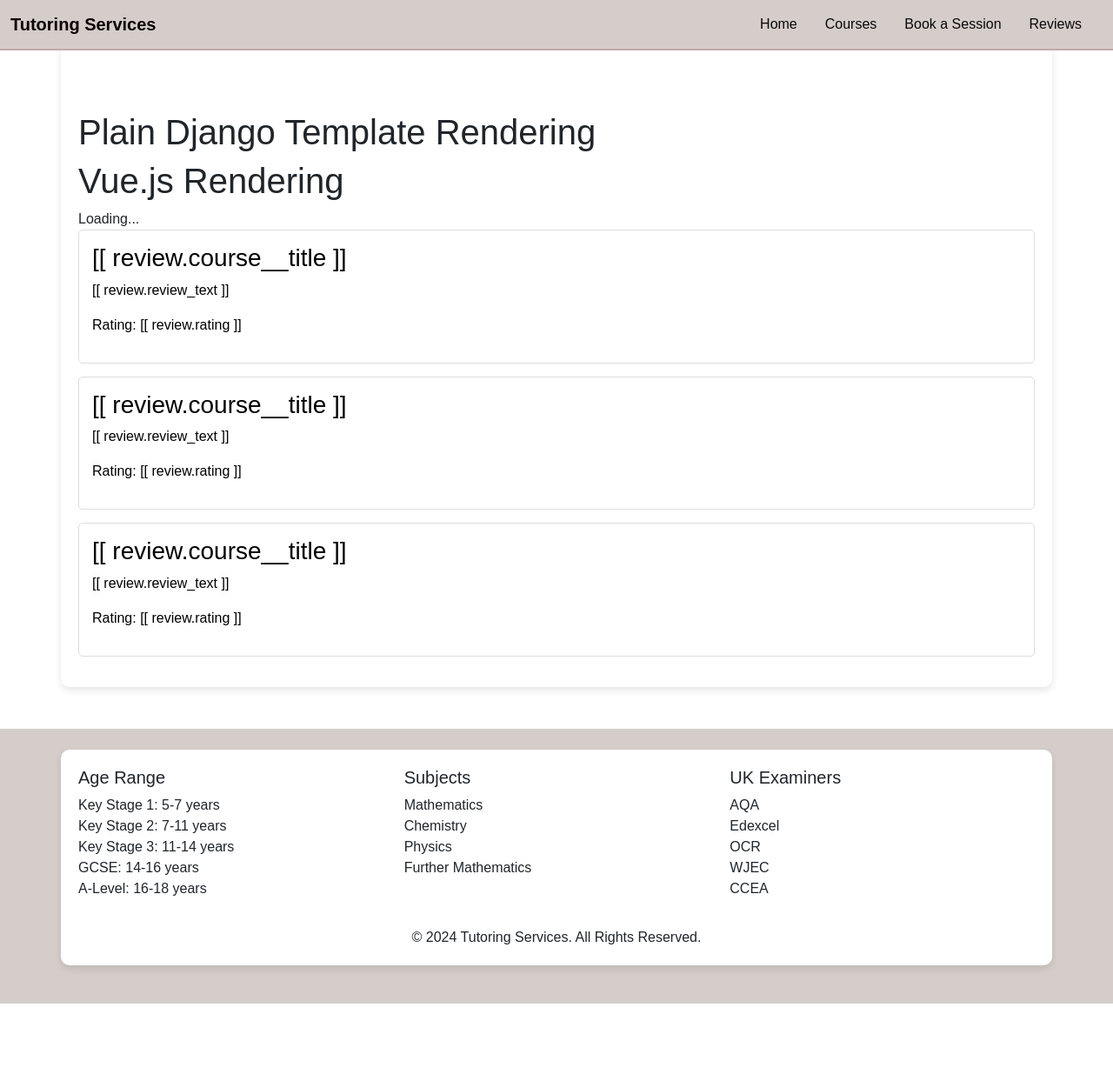
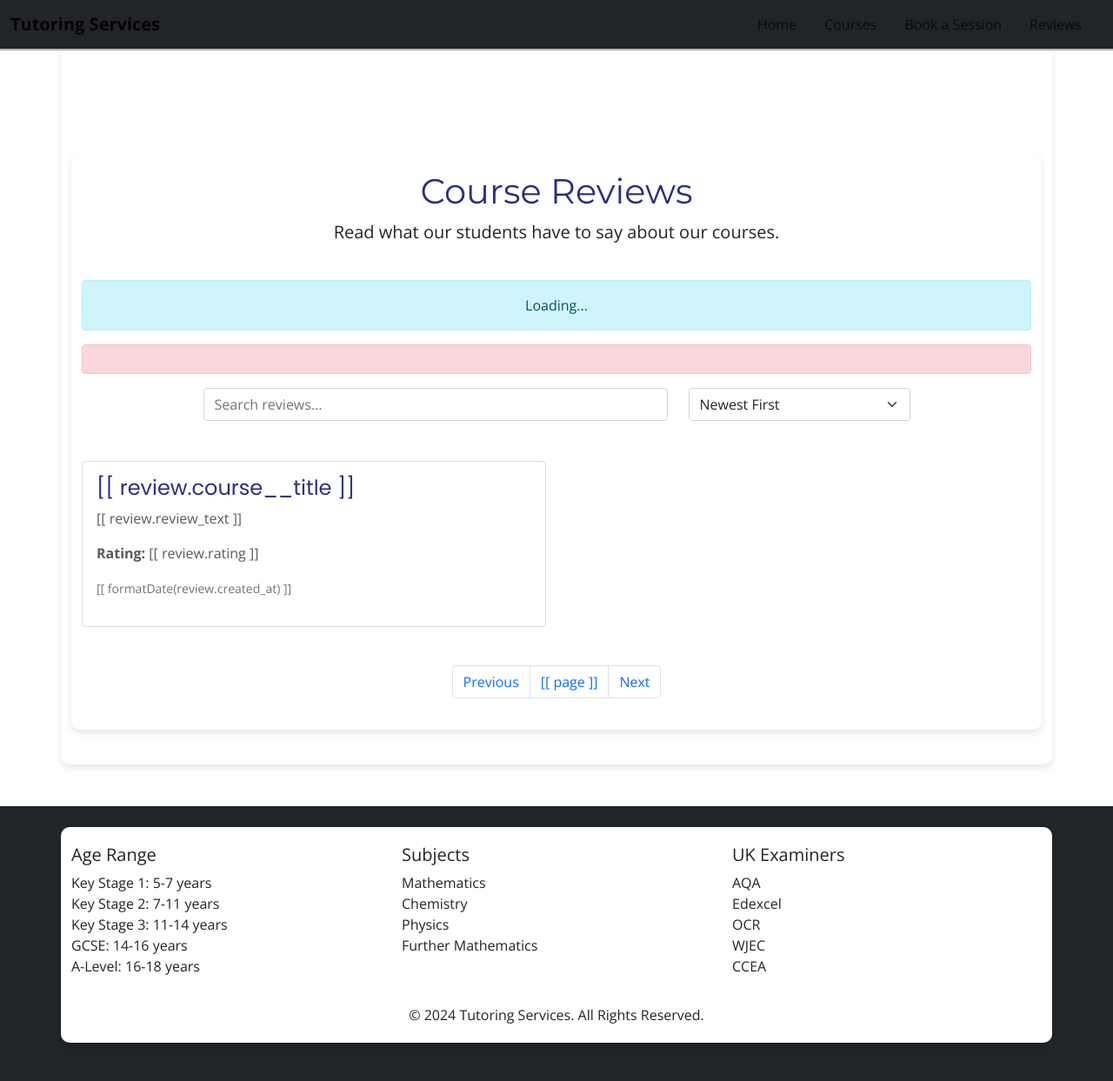
Before and after one commit to JesseRoss001/tutoring-services, a Django app: template tutoring/core/templates/core/reviews.html in a window 1280 px wide. Shown: the whole page at 87% size. Before the commit the page ends 1154 px from the top, so only its background shows below. Run offline with Django 3.2, Linux system fonts and the light colour scheme; the template is opened without the code that fills it, so the values that code supplies are empty.

Commit message:
reviews coming along

```diff
--- a/tutoring/core/templates/core/reviews.html
+++ b/tutoring/core/templates/core/reviews.html
@@ -1,20 +1,48 @@
 {% extends 'core/base.html' %}
 
-{% block title %}Reviews{% endblock %}
+{% block title %}Course Reviews{% endblock %}
 
 {% block extra_head %}
     <!-- Ensure Vue.js is in production mode by using the minified version -->
     <script src="https://cdn.jsdelivr.net/npm/vue@2.6.14/dist/vue.min.js"></script>
+    <!-- Bootstrap CSS -->
+    <link href="https://cdn.jsdelivr.net/npm/bootstrap@5.1.3/dist/css/bootstrap.min.css" rel="stylesheet">
+    <!-- Google Fonts -->
+    <link href="https://fonts.googleapis.com/css2?family=Montserrat:wght@400;700&family=Open+Sans:wght@400;700&family=Poppins:wght@400;700&display=swap" rel="stylesheet">
     <style>
-        .review {
-            color: black;
+        body {
+            font-family: 'Open Sans', sans-serif;
+        }
+        .header h1 {
+            font-family: 'Montserrat', sans-serif;
+            color: #2C2E83;
+        }
+        .review-card {
+            margin-bottom: 20px;
+            transition: transform 0.3s;
             border: 1px solid #ddd;
-            padding: 15px;
-            border-radius: 5px;
-            margin-bottom: 15px;
         }
-        .review h3 {
-            margin-top: 0;
+        .review-card:hover {
+            transform: scale(1.05);
+        }
+        .review-card h3 {
+            font-family: 'Poppins', sans-serif;
+            font-size: 1.5rem;
+            color: #2C2E83;
+        }
+        .review-card p {
+            font-size: 1rem;
+            color: #5A5A5A;
+        }
+        .header {
+            text-align: center;
+            margin-bottom: 40px;
+        }
+        .filter-section {
+            margin-bottom: 30px;
+        }
+        .card-columns {
+            column-count: 2;
         }
     </style>
     <script type="application/json" id="reviews-data">
@@ -23,43 +51,55 @@
 {% endblock %}
 
 {% block content %}
-    <!-- Plain Django Template Rendering -->
-    <h1>Plain Django Template Rendering</h1>
-    {% for review in reviews %}
-    <div class="review">
-        <h3>{{ review.course__title }}</h3>
-        <p>{{ review.review_text }}</p>
-        <p>Rating: {{ review.rating }}</p>
+<div class="container mt-5">
+    <div class="header">
+        <h1>Course Reviews</h1>
+        <p class="lead">Read what our students have to say about our courses.</p>
     </div>
-    {% endfor %}
+    <div id="app">
+        <div v-if="loading" class="alert alert-info text-center">Loading...</div>
+        <div v-if="error" class="alert alert-danger text-center">{{ error }}</div>
 
-    <!-- Vue.js App -->
-    <div id="app">
-        <h1>Vue.js Rendering</h1>
-        <div v-if="loading">Loading...</div>
-        <div v-if="error">{{ error }}</div>
-
-        <!-- Basic v-for Loop -->
-        <div v-for="review in reviews" :key="review.id" class="review">
-            <h3>[[ review.course__title ]]</h3>
-            <p>[[ review.review_text ]]</p>
-            <p>Rating: [[ review.rating ]]</p>
+        <div class="filter-section row justify-content-center">
+            <div class="col-md-6">
+                <input v-model="search" class="form-control mb-3" placeholder="Search reviews...">
+            </div>
+            <div class="col-md-3">
+                <select v-model="sortOrder" class="form-select mb-3">
+                    <option value="newest">Newest First</option>
+                    <option value="highest">Highest Rated</option>
+                </select>
+            </div>
         </div>
 
-        <!-- Rendering with Method Call -->
-        <div v-for="review in getReviews()" :key="review.id" class="review">
-            <h3>[[ review.course__title ]]</h3>
-            <p>[[ review.review_text ]]</p>
-            <p>Rating: [[ review.rating ]]</p>
+        <div class="row">
+            <div v-for="review in filteredReviews" :key="review.id" class="col-md-6">
+                <div class="card review-card">
+                    <div class="card-body">
+                        <h3 class="card-title">[[ review.course__title ]]</h3>
+                        <p class="card-text">[[ review.review_text ]]</p>
+                        <p class="card-text"><strong>Rating:</strong> [[ review.rating ]]</p>
+                        <p class="text-muted"><small>[[ formatDate(review.created_at) ]]</small></p>
+                    </div>
+                </div>
+            </div>
         </div>
 
-        <!-- Rendering with Computed Property -->
-        <div v-for="review in computedReviews" :key="review.id" class="review">
-            <h3>[[ review.course__title ]]</h3>
-            <p>[[ review.review_text ]]</p>
-            <p>Rating: [[ review.rating ]]</p>
-        </div>
+        <nav aria-label="Page navigation example" v-if="pagination.totalPages > 1">
+            <ul class="pagination justify-content-center mt-4">
+                <li class="page-item" :class="{ disabled: pagination.currentPage === 1 }">
+                    <a class="page-link" href="#" @click.prevent="changePage(pagination.currentPage - 1)">Previous</a>
+                </li>
+                <li class="page-item" v-for="page in pagination.totalPages" :class="{ active: pagination.currentPage === page }">
+                    <a class="page-link" href="#" @click.prevent="changePage(page)">[[ page ]]</a>
+                </li>
+                <li class="page-item" :class="{ disabled: pagination.currentPage === pagination.totalPages }">
+                    <a class="page-link" href="#" @click.prevent="changePage(pagination.currentPage + 1)">Next</a>
+                </li>
+            </ul>
+        </nav>
     </div>
+</div>
 {% endblock %}
 
 {% block extra_js %}
@@ -70,7 +110,29 @@
         data: {
             reviews: JSON.parse(document.getElementById('reviews-data').textContent),
             loading: false,
-            error: ''
+            error: '',
+            search: '',
+            sortOrder: 'newest',
+            pagination: {
+                currentPage: 1,
+                perPage: 4,
+                totalPages: 1
+            }
+        },
+        computed: {
+            filteredReviews() {
+                let filtered = this.reviews.filter(review => {
+                    return review.course__title.toLowerCase().includes(this.search.toLowerCase()) ||
+                           review.review_text.toLowerCase().includes(this.search.toLowerCase());
+                });
+                if (this.sortOrder === 'highest') {
+                    filtered.sort((a, b) => b.rating - a.rating);
+                } else {
+                    filtered.sort((a, b) => new Date(b.created_at) - new Date(a.created_at));
+                }
+                this.pagination.totalPages = Math.ceil(filtered.length / this.pagination.perPage);
+                return filtered.slice((this.pagination.currentPage - 1) * this.pagination.perPage, this.pagination.currentPage * this.pagination.perPage);
+            }
         },
         methods: {
             async fetchReviews() {
@@ -81,22 +143,21 @@
                     const data = await response.json();
                     console.log('Data received:', data);
                     this.reviews = data;
+                    this.loading = false;
                 } catch (error) {
                     console.error('Error loading data:', error);
                     this.error = 'Failed to load reviews: ' + error.message;
-                } finally {
                     this.loading = false;
                 }
             },
-            getReviews() {
-                return this.reviews;
-            }
-        },
-        computed: {
-            computedReviews() {
-                return this.reviews.map(review => {
-                    return { ...review, rating: `Rating: ${review.rating}` };
-                });
+            formatDate(dateStr) {
+                const options = { year: 'numeric', month: 'long', day: 'numeric' };
+                return new Date(dateStr).toLocaleDateString(undefined, options);
+            },
+            changePage(page) {
+                if (page > 0 && page <= this.pagination.totalPages) {
+                    this.pagination.currentPage = page;
+                }
             }
         },
         mounted() {
```
